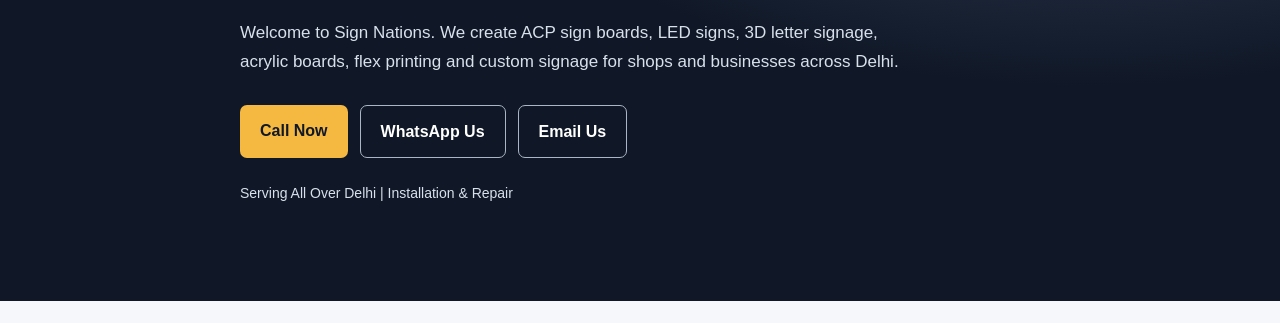
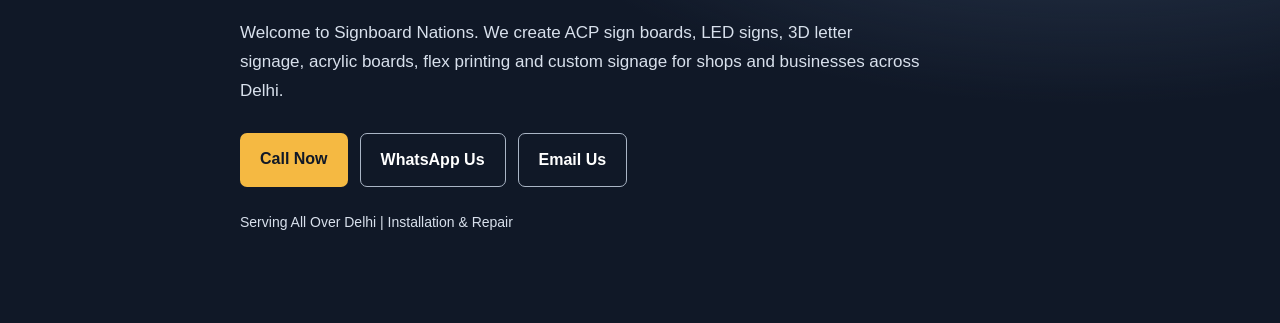
Before and after one commit to rauthanpreeti624-eng/sign-nations-, a plain HTML site: page index.html in a window 1280 px wide. Shown: the part 436-759 px from the top of the page. Drawn offline with Linux system fonts and the light colour scheme; files whose address does not match are found by name.

Commit message:
Update company name

```diff
--- a/index.html
+++ b/index.html
@@ -560,7 +560,7 @@
         </h1>
 
         <p>
-          Welcome to Sign Nations. We create ACP sign boards,
+Welcome to Signboard Nations. We create ACP sign boards,
           LED signs, 3D letter signage, acrylic boards, flex
           printing and custom signage for shops and businesses
           across Delhi.
```
